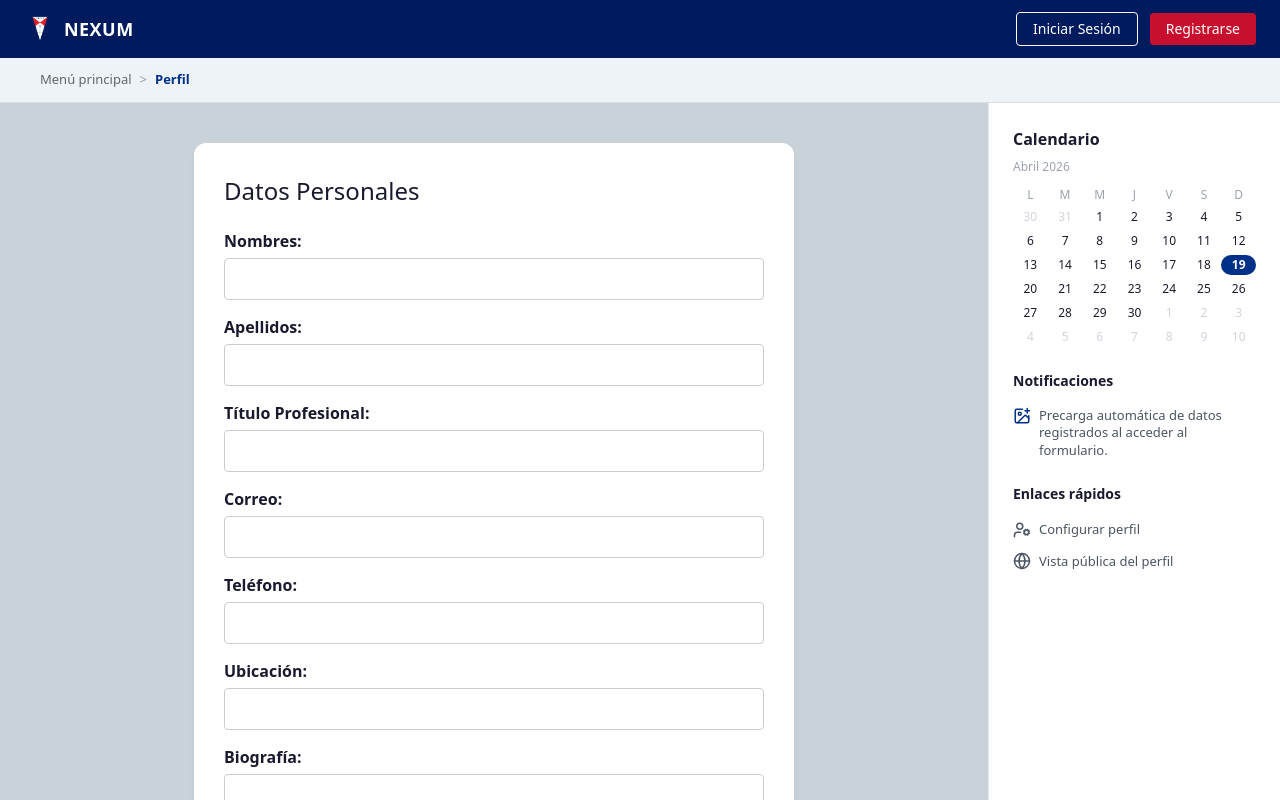
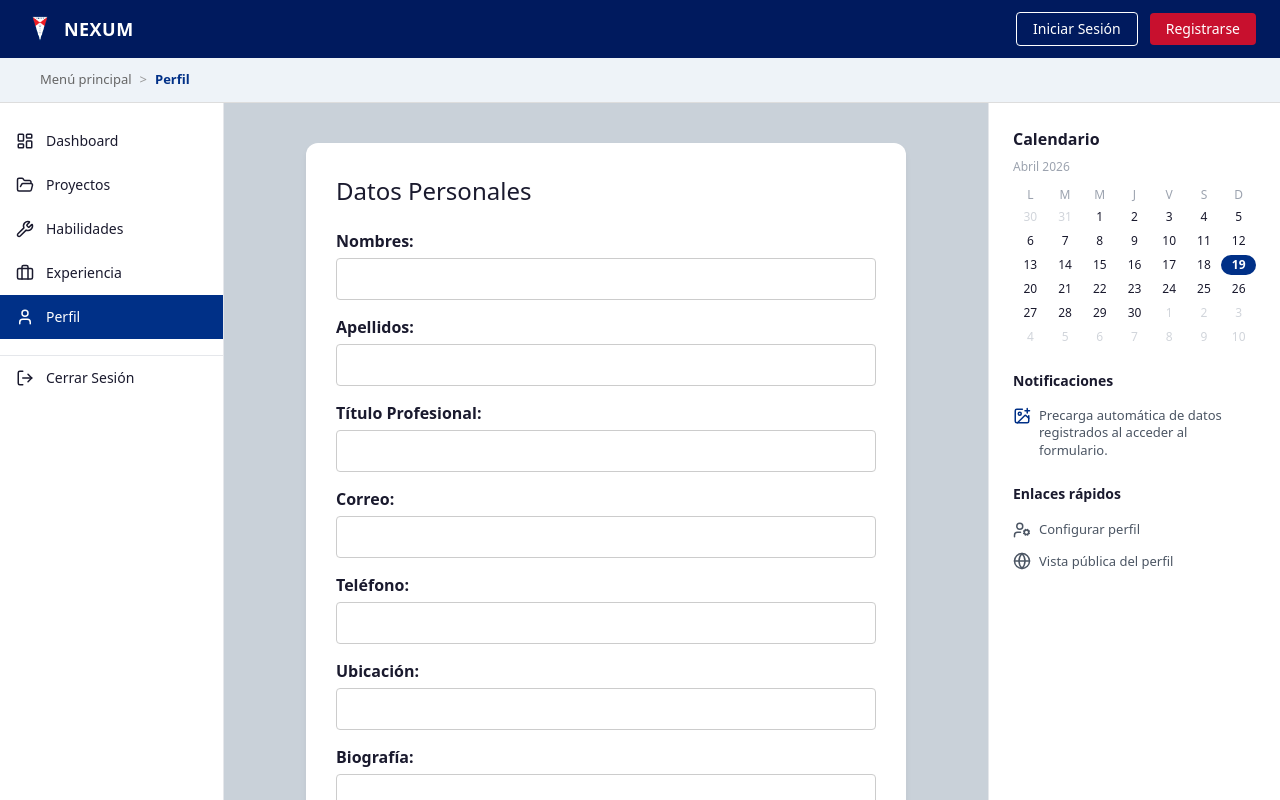
Before and after one commit to maisimo365/nexum-frontend, a React (Vite) app: page /profile in a window 1280 px wide. Shown: the top 800 px of the page. Built offline with nearby package versions, Linux system fonts and the light colour scheme.

Commit message:
feat: Se importo Sidebar al perfil

```diff
--- a/src/pages/ProfilePage.tsx
+++ b/src/pages/ProfilePage.tsx
@@ -1,5 +1,6 @@
 import { useState } from 'react';
 import { useNavigate } from 'react-router-dom';
+import Sidebar from './admin/components/Sidebar';
 import RightWidgets from '../components/ui/RightWidgets';
 
 function ProfilePage() {
@@ -34,8 +35,12 @@ function ProfilePage() {
 
   return (
     <div style={{ display: 'flex', flex: 1, minHeight: 'calc(100vh - 120px)' }}>
-      {/* Contenedor del Formulario (Centro/Izquierda) */}
-      <div style={{ flex: 1, padding: '40px 20px', display: 'flex', justifyContent: 'center' }}>
+
+      {/* 1. LADO IZQUIERDO: Sidebar */}
+      <Sidebar activeItem="Perfil" />
+
+      {/* 2. CENTRO: Contenedor del Formulario */}
+      <div style={{ flex: 1, padding: '40px 20px', display: 'flex', justifyContent: 'center', overflowY: 'auto' }}>
         <div style={{
           width: '100%',
           maxWidth: '600px',
@@ -157,8 +162,8 @@ function ProfilePage() {
         </div>
       </div>
 
-      {/* COMPONENTE LADO DERECHO (Calendario, Notificaciones y Enlaces) */}
-      <RightWidgets />
+      {/* 3. LADO DERECHO: Widgets (Calendario, Notificaciones y Enlaces) */}
+      <RightWidgets type="profile" />
     </div>
   );
 }
```
